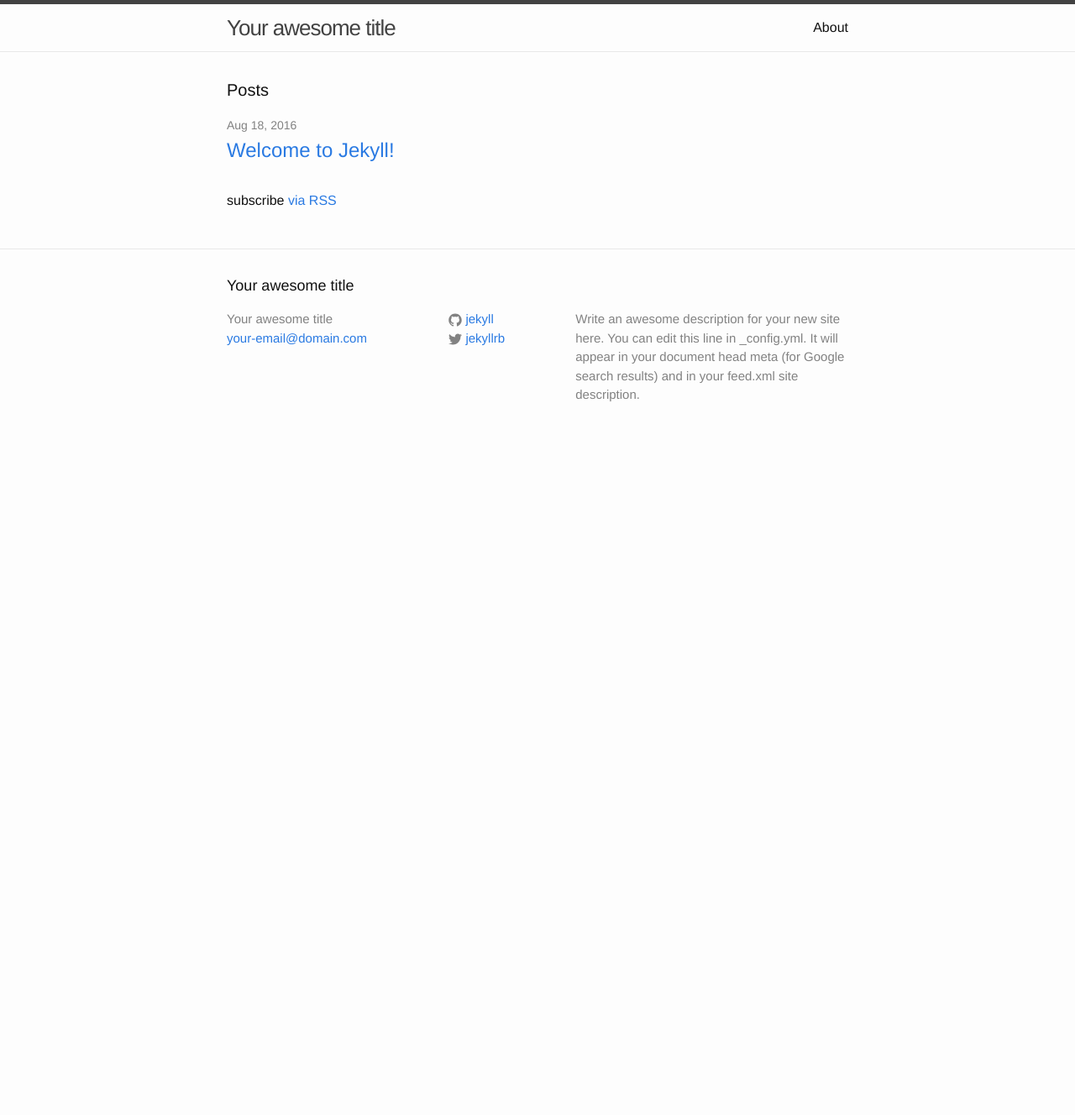
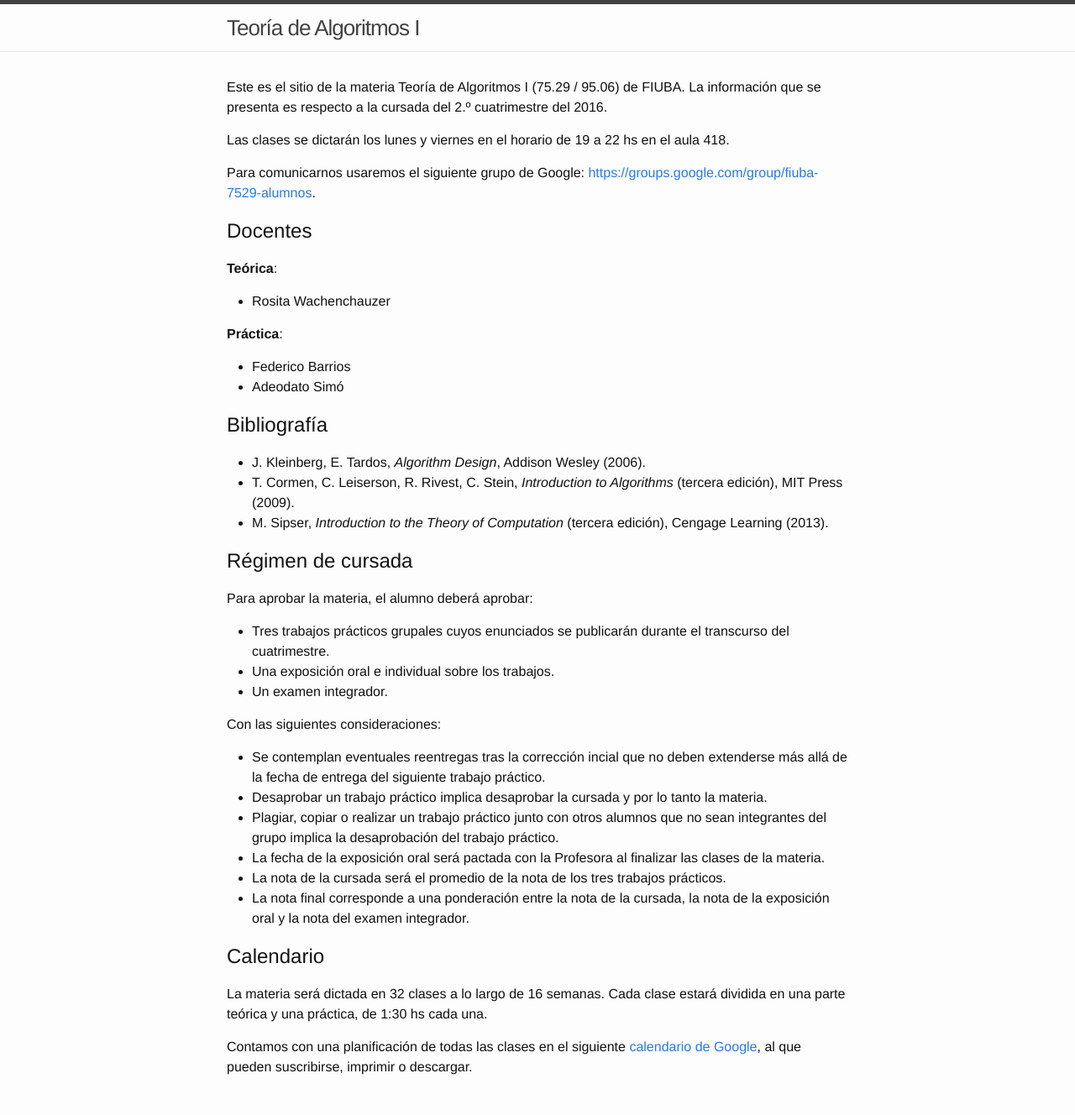
Before and after one commit to algoritmos-rw/tda, a Jekyll site: the page built from docs/index.md, in a window 1280 px wide. Shown: the whole page at 84% size. Built offline with Jekyll 4.4.1, drawn with Linux system fonts in a browser that asks for light colours; before the commit the page ends 900 px from its top, so only the background shows below that.

Commit message:
Simplificar sitio, ajustar Markdown.

```diff
--- a/docs/_config.yml
+++ b/docs/_config.yml
@@ -1,21 +1,9 @@
-# Welcome to Jekyll!
-#
-# This config file is meant for settings that affect your whole blog, values
-# which you are expected to set up once and rarely need to edit after that.
-# For technical reasons, this file is *NOT* reloaded automatically when you use
-# 'jekyll serve'. If you change this file, please restart the server process.
-
-# Site settings
-title: Your awesome title
-email: your-email@domain.com
-description: > # this means to ignore newlines until "baseurl:"
-  Write an awesome description for your new site here. You can edit this
-  line in _config.yml. It will appear in your document head meta (for
-  Google search results) and in your feed.xml site description.
-baseurl: "" # the subpath of your site, e.g. /blog
-url: "http://yourdomain.com" # the base hostname & protocol for your site
-twitter_username: jekyllrb
-github_username:  jekyll
+title: Teoría de Algoritmos I
+description: >
+  Página de la materia Teoría de Algoritmos I. Facultad de Ingeniería,
+  Universidad de Buenos Aires.
+baseurl: "/tda"
+url: "https://algoritmos-rw.github.io" # the base hostname & protocol for your site
 
 # Build settings
 markdown: kramdown
--- a/docs/_includes/head.html
+++ b/docs/_includes/head.html
@@ -8,5 +8,4 @@
 
   <link rel="stylesheet" href="{{ "/css/main.css" | prepend: site.baseurl }}">
   <link rel="canonical" href="{{ page.url | replace:'index.html','' | prepend: site.baseurl | prepend: site.url }}">
-  <link rel="alternate" type="application/rss+xml" title="{{ site.title }}" href="{{ "/feed.xml" | prepend: site.baseurl | prepend: site.url }}">
 </head>
--- a/docs/_layouts/default.html
+++ b/docs/_layouts/default.html
@@ -13,8 +13,6 @@
       </div>
     </div>
 
-    {% include footer.html %}
-
   </body>
 
 </html>
--- a/docs/index.html
+++ /dev/null
@@ -1,23 +0,0 @@
----
-layout: default
----
-
-<div class="home">
-
-  <h1 class="page-heading">Posts</h1>
-
-  <ul class="post-list">
-    {% for post in site.posts %}
-      <li>
-        <span class="post-meta">{{ post.date | date: "%b %-d, %Y" }}</span>
-
-        <h2>
-          <a class="post-link" href="{{ post.url | prepend: site.baseurl }}">{{ post.title }}</a>
-        </h2>
-      </li>
-    {% endfor %}
-  </ul>
-
-  <p class="rss-subscribe">subscribe <a href="{{ "/feed.xml" | prepend: site.baseurl }}">via RSS</a></p>
-
-</div>
--- a/docs/index.md
+++ b/docs/index.md
@@ -1,20 +1,23 @@
-
-# Teoría de Algoritmos I
+---
+layout: default
+---
 
 Este es el sitio de la materia Teoría de Algoritmos I (75.29 / 95.06) de FIUBA. La información que se presenta es respecto a la cursada del 2.º cuatrimestre del 2016.
 
 Las clases se dictarán los lunes y viernes en el horario de 19 a 22 hs en el aula 418.
 
-Para comunicarnos usaremos el siguiente grupo de Google: https://groups.google.com/group/fiuba-7529-alumnos.
+Para comunicarnos usaremos el siguiente grupo de Google: <https://groups.google.com/group/fiuba-7529-alumnos>.
 
 ## Docentes
 
 **Teórica**:
+
   - Rosita Wachenchauzer
 
 **Práctica**:
+
   - Federico Barrios
-  - Dato Simó
+  - Adeodato Simó
 
 
 ## Bibliografía
```
Also changed, not shown: docs/_posts/2016-08-18-welcome-to-jekyll.markdown (deleted, +0 -25 lines), docs/about.md (deleted, +0 -15 lines), 1 other file.
